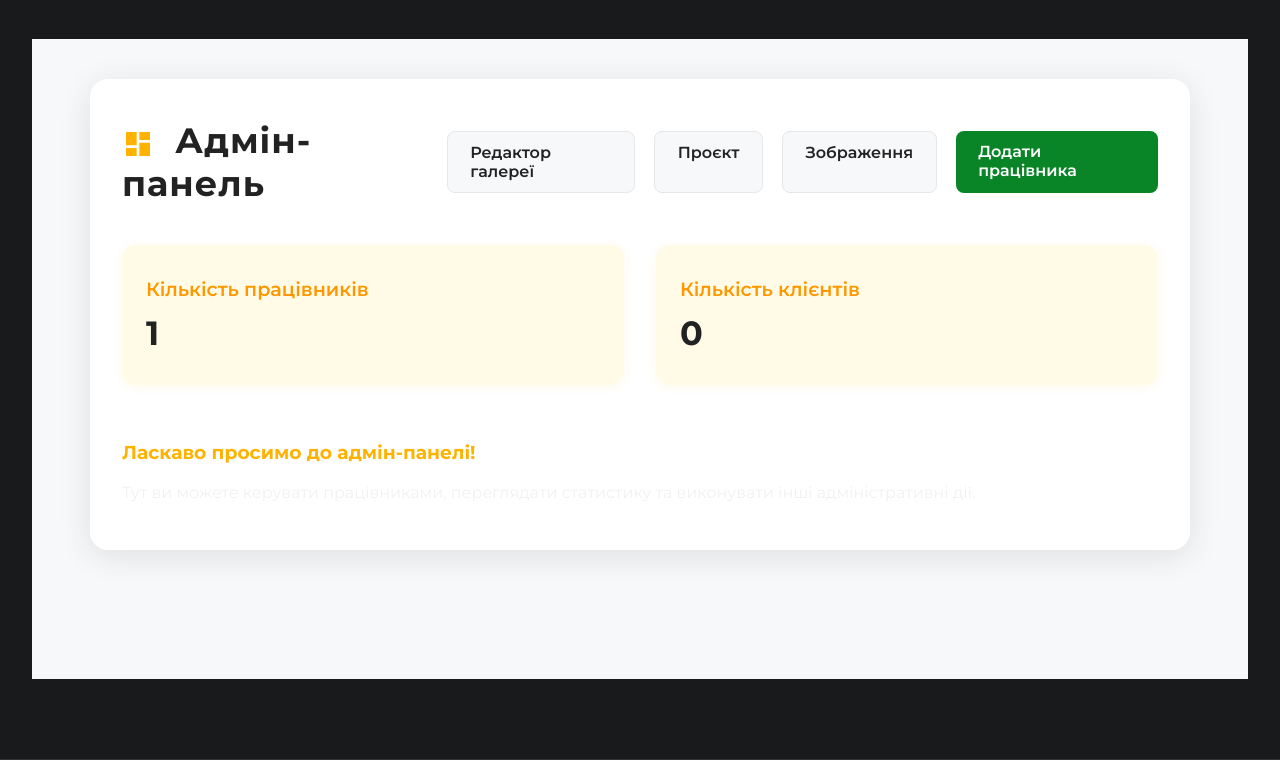
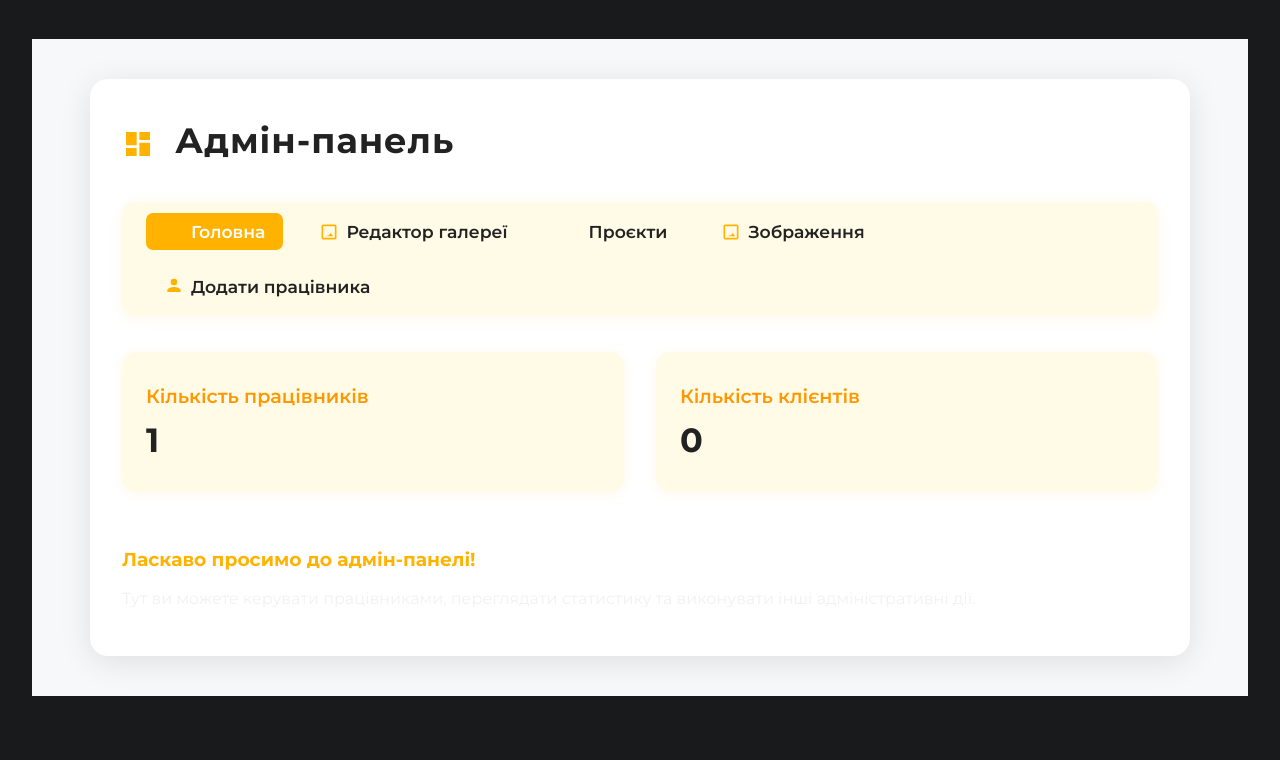
Before and after one commit to sagosS/garage211New, a Flask app: page /admin/ in a window 1280 px wide. Shown: the part 105-865 px from the top of the page. Run offline with Flask 3, Linux system fonts and the light colour scheme; the visitor is signed in with stand-in values (Sample User, id 1); data comes from the database, SQL or seed files in the repository; data that the repository does not hold is empty; parts of the project's set-up code (start-up, migrations or seed data) failed here and were passed over; some libraries are stand-ins or nearby versions.

Commit message:
Винесено меню адмінки

```diff
--- a/app/templates/admin/index.html
+++ b/app/templates/admin/index.html
@@ -26,25 +26,6 @@
     font-weight: 700;
     color: #222;
     letter-spacing: 1px;
-}
-.admin-nav {
-    display: flex;
-    gap: 1.2rem;
-}
-.admin-nav a {
-    background: #f6f8fa;
-    color: #222;
-    padding: 0.7rem 1.4rem;
-    border-radius: 8px;
-    font-weight: 600;
-    text-decoration: none;
-    transition: background 0.2s, color 0.2s;
-    border: 1.5px solid #e5e7eb;
-}
-.admin-nav a:hover, .admin-nav a.active {
-    background: #ffb300;
-    color: #222;
-    border-color: #ffb300;
 }
 .admin-cards {
     display: flex;
@@ -88,13 +69,8 @@
                 <svg width="32" height="32" fill="none" viewBox="0 0 24 24" style="vertical-align:middle;margin-right:10px;"><path fill="#ffb300" d="M3 13h8V3H3v10zm0 8h8v-6H3v6zm10 0h8V11h-8v10zm0-18v6h8V3h-8z"/></svg>
                 Адмін-панель
             </div>
-            <nav class="admin-nav">
-                <a href="{{ url_for('admin.gallery_editor') }}">Редактор галереї</a>
-                <a href="{{ url_for('admin.admin_projects') }}">Проєкт</a>
-                <a href="{{ url_for('admin.admin_images') }}">Зображення</a>
-                <a href="{{ url_for('admin.register_worker') }}" style="background:#098528;color:#fff;border:none;">Додати працівника</a>
-            </nav>
         </div>
+        <div>{% include 'includes/admin_navbar.html' %}</div>
         <div class="admin-cards">
             <div class="admin-card">
                 <div class="admin-card-title">Кількість працівників</div>
--- /dev/null
+++ b/app/templates/includes/admin_navbar.html
@@ -0,0 +1,61 @@
+<style>
+.admin-nav-bar {
+    display: flex;
+    gap: 18px;
+    background: #fffbe6;
+    border-radius: 12px;
+    box-shadow: 0 2px 16px rgba(255,179,0,0.09);
+    padding: 0.7rem 1.5rem;
+    margin-bottom: 2.2rem;
+    align-items: center;
+    flex-wrap: wrap;
+}
+.admin-nav-link {
+    display: flex;
+    align-items: center;
+    gap: 7px;
+    font-weight: 600;
+    color: #222;
+    text-decoration: none;
+    padding: 8px 18px;
+    border-radius: 7px;
+    transition: background 0.18s, color 0.18s;
+    font-size: 1.08rem;
+}
+.admin-nav-link svg {
+    width: 20px;
+    height: 20px;
+    fill: #ffb300;
+}
+.admin-nav-link.active,
+.admin-nav-link:hover {
+    background: #ffb300;
+    color: #fff;
+}
+@media (max-width: 700px) {
+    .admin-nav-bar { flex-direction: column; gap: 8px; padding: 0.7rem 0.5rem; }
+    .admin-nav-link { width: 100%; justify-content: flex-start; }
+}
+</style>
+<nav class="admin-nav-bar">
+    <a href="{{ url_for('admin.admin_index') }}" class="admin-nav-link{% if request.endpoint == 'admin.admin_index' %} active{% endif %}">
+        <svg viewBox="0 0 24 24"><path d="M3 13h8V3H3v10zm0 8h8v-6H3v6zm10 0h8V11h-8v10zm0-18v6h8V3h-8z"/></svg>
+        Головна
+    </a>
+    <a href="{{ url_for('admin.gallery_editor') }}" class="admin-nav-link{% if request.endpoint == 'admin.gallery_editor' %} active{% endif %}">
+        <svg viewBox="0 0 24 24"><path d="M21 19V5a2 2 0 0 0-2-2H5a2 2 0 0 0-2 2v14a2 2 0 0 0 2 2h14a2 2 0 0 0 2-2zm-2 0H5V5h14zm-7-3l2.03-2.71 2.97 3.71H7z"/></svg>
+        Редактор галереї
+    </a>
+    <a href="{{ url_for('admin.admin_projects') }}" class="admin-nav-link{% if request.endpoint == 'admin.admin_projects' %} active{% endif %}">
+        <svg viewBox="0 0 24 24"><path d="M4 6h16M4 12h16M4 18h16"/></svg>
+        Проєкти
+    </a>
+    <a href="{{ url_for('admin.admin_images') }}" class="admin-nav-link{% if request.endpoint == 'admin.admin_images' %} active{% endif %}">
+        <svg viewBox="0 0 24 24"><path d="M21 19V5a2 2 0 0 0-2-2H5a2 2 0 0 0-2 2v14a2 2 0 0 0 2 2h14a2 2 0 0 0 2-2zm-2 0H5V5h14zm-7-3l2.03-2.71 2.97 3.71H7z"/></svg>
+        Зображення
+    </a>
+    <a href="{{ url_for('admin.register_worker') }}" class="admin-nav-link{% if request.endpoint == 'admin.register_worker' %} active{% endif %}">
+        <svg viewBox="0 0 24 24"><path d="M12 12c2.7 0 8 1.34 8 4v2H4v-2c0-2.66 5.3-4 8-4zm0-2a4 4 0 1 0 0-8 4 4 0 0 0 0 8z"/></svg>
+        Додати працівника
+    </a>
+</nav>
```
